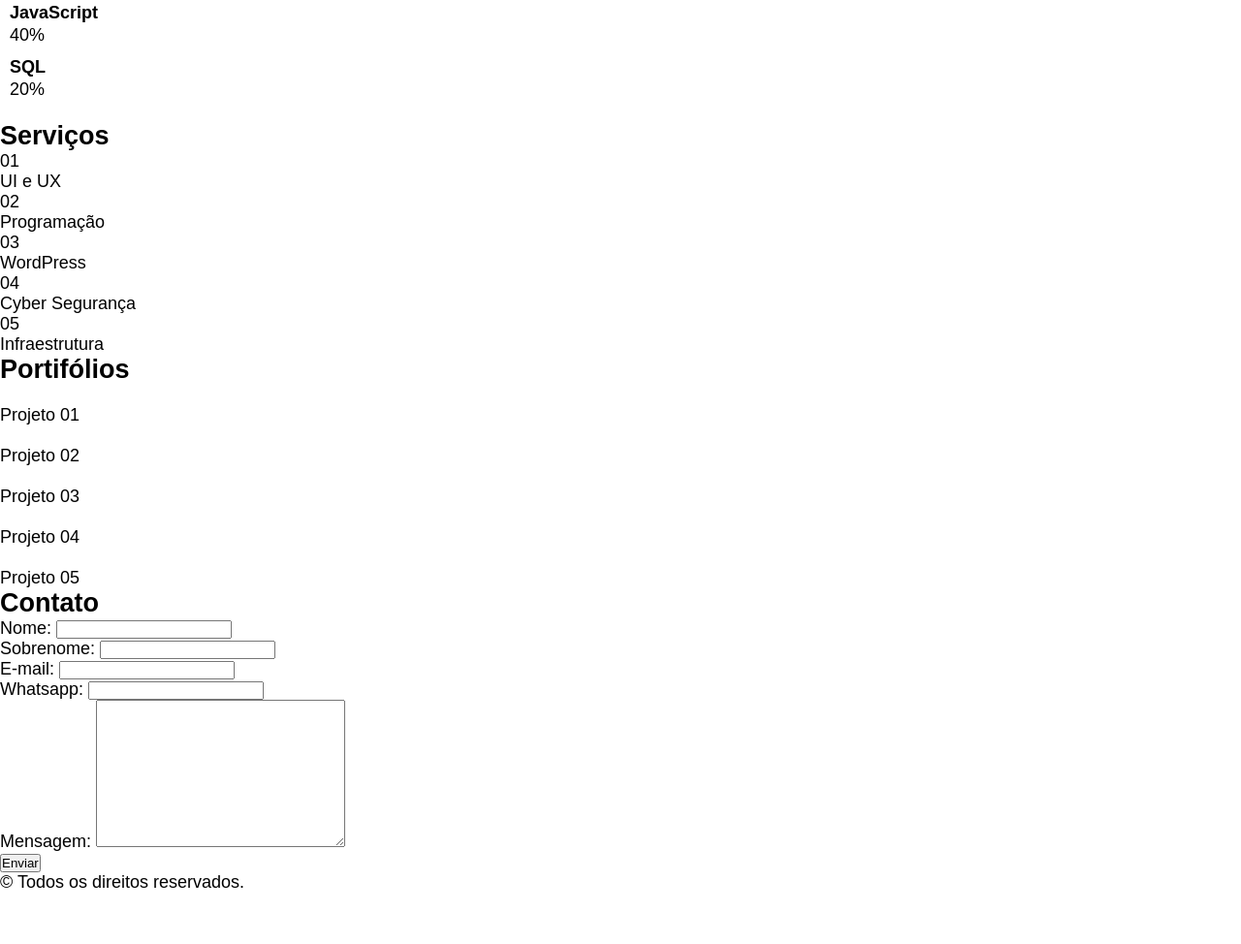
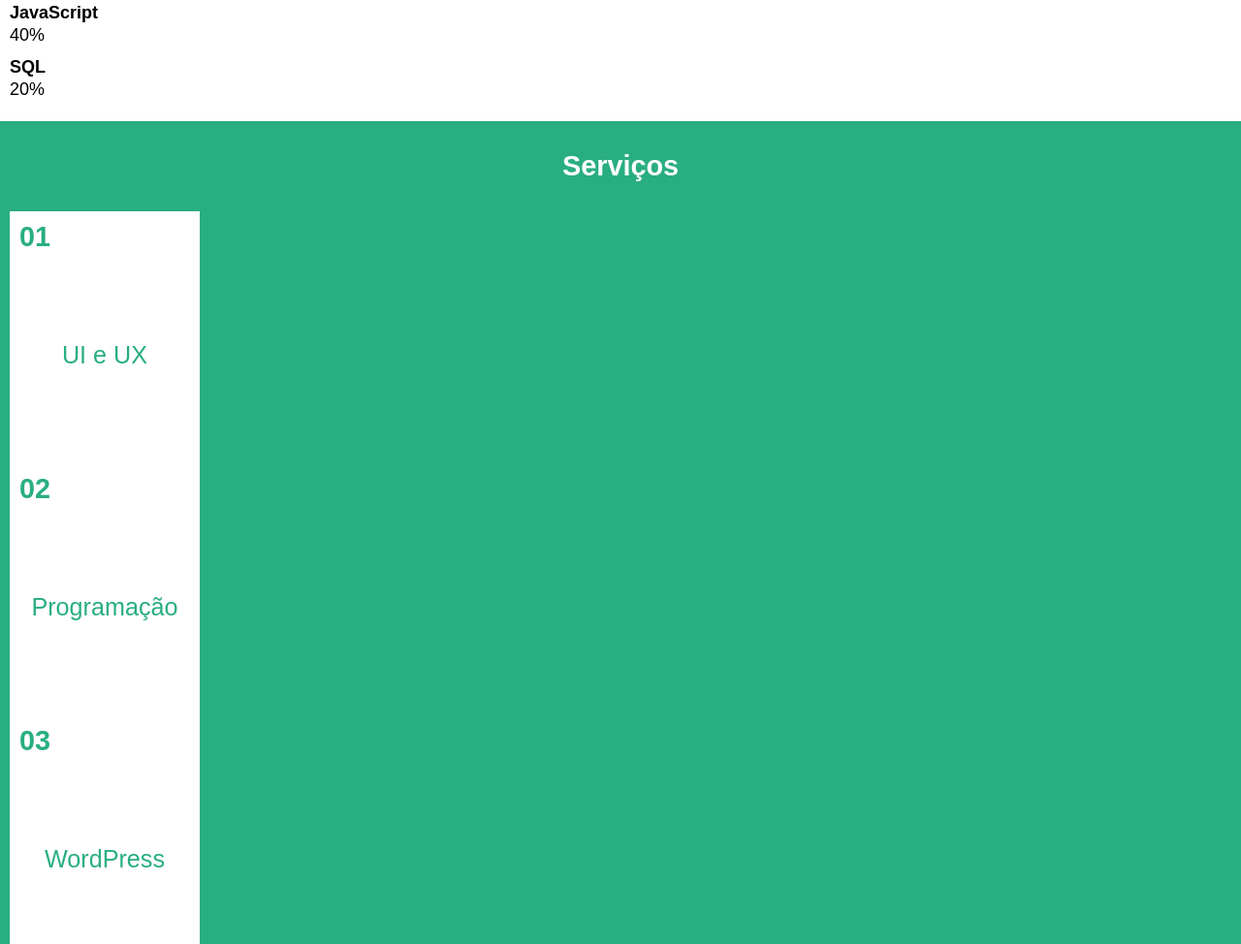
Before and after one commit to phatryciomn/portifolio, a website: page index.html in a window 1280 px wide. Shown: the part 1038-2012 px from the top of the page at 97% size. Before the commit the page ends 1959 px from the top, so only its background shows below. Drawn offline with Linux system fonts and the light colour scheme.

Commit message:
incluindo a secao servicos

```diff
--- a/style.scss
+++ b/style.scss
@@ -156,3 +156,98 @@ html, body {
         }
     }
 }
+
+.webview {
+
+    .servicos {
+        width: 100%;
+        background-color: config.$color-green;
+        color: config.$color-white;
+
+        .container {
+            padding: 10px;
+
+            .s-title {
+                width: 100%;
+                text-align: center;
+                margin-top: 20px;
+                margin-bottom: 30px;
+
+                h2 {
+                    @include config.font-paragraf;
+                    font-size: 1.6rem;
+                    font-weight: bold;
+                    color: config.$color-white;
+                }
+            }
+
+            .s-carousel {
+                display: flex;
+                flex-direction: column;
+                justify-content: center;
+                width: 100%;
+                margin-bottom: 30px;
+
+                .s-carousel-container {
+                    display: flex;
+                    flex-direction: row;
+                    min-width: 100%;
+
+                    .s-carousel-item {
+                        min-height: 260px;
+                        background-color: config.$color-white;
+                        color: config.$color-green;
+
+                        .title {
+                            width: 100%;
+                            padding: 10px;
+
+                            p {
+                                @include config.font-paragraf;
+                                font-size: 1.6rem;
+                                font-weight: bold;
+                            }
+                        }
+
+                        .body {
+                            display: flex;
+                            flex-direction: column;
+                            justify-content: center;
+                            align-items: center;
+                            width: 100%;
+                            min-height: 180px;
+
+                            .icon {
+                                display: flex;
+                                flex-direction: row;
+                                justify-content: center;
+                                align-items: center;
+                                width: 100%;
+                                margin-bottom: 10px;
+
+                                span i {
+                                    font-size: 38px;
+                                }
+                            }
+
+                            .texto {
+                                display: flex;
+                                flex-direction: column;
+                                justify-content: center;
+                                align-items: center;
+                                width: 100%;
+                                min-width: 10px;
+
+                                p {
+                                    @include config.font-paragraf;
+                                    text-align: center;
+                                    font-size: 1.4rem;
+                                }
+                            }
+                        }
+                    }
+                }
+            }
+        }
+    }
+}
```
Also changed, not shown: assets/css/style.css, 1 other file.
